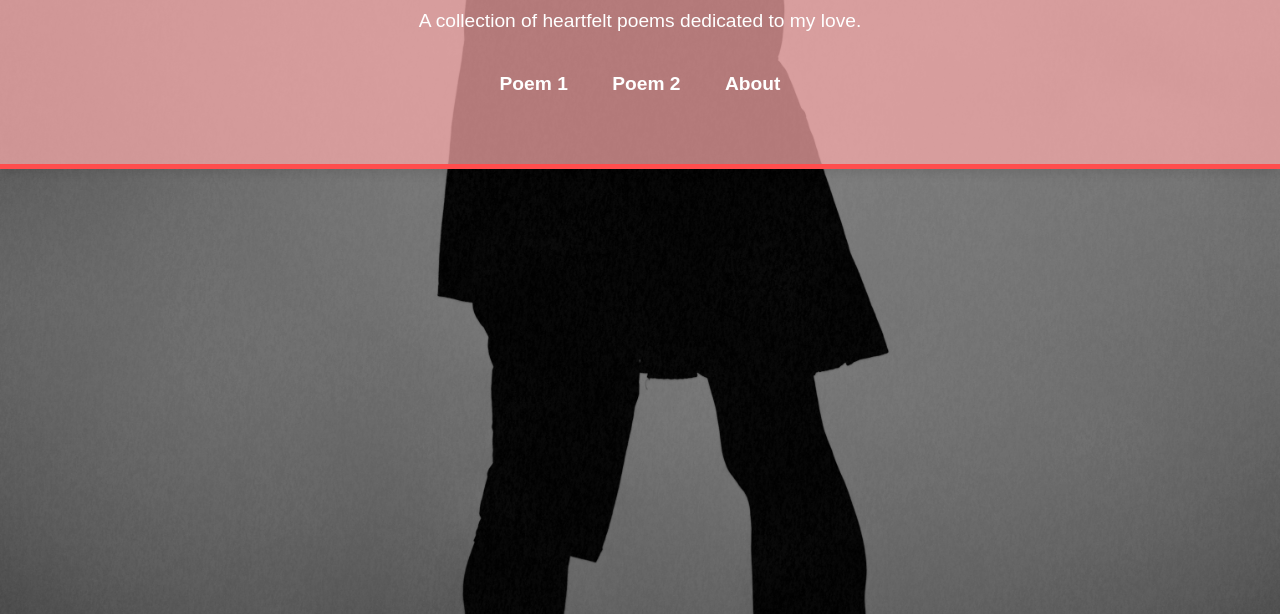
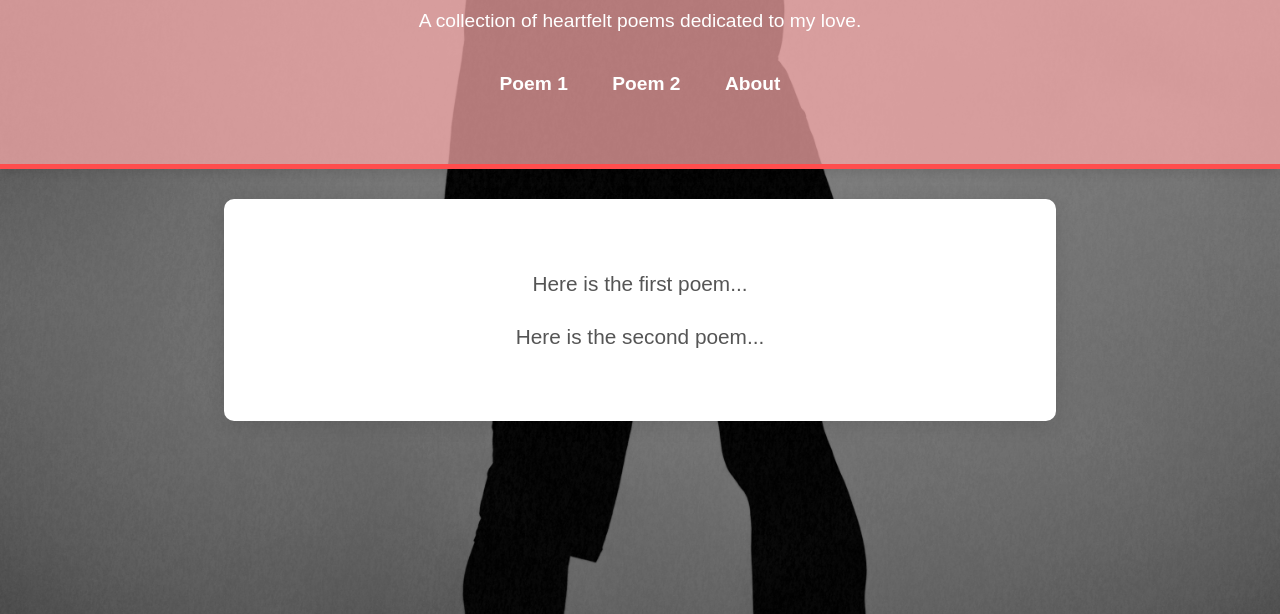
Before and after one commit to ojha13291/bugiii, a plain HTML site: page index.html in a window 1280 px wide. Shown: the part 186-800 px from the top of the page. Drawn offline with Linux system fonts and the light colour scheme; files whose address does not match are found by name.

Commit message:
Update index.html
fixed the error

```diff
--- a/index.html
+++ b/index.html
@@ -17,5 +17,9 @@
       <a href="about.html">About</a>
     </nav>
   </header>
+  <main>
+    <p>Here is the first poem...</p>
+    <p>Here is the second poem...</p>
+  </main>
 </body>
 </html>
```
